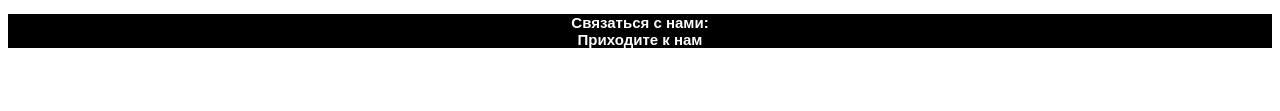
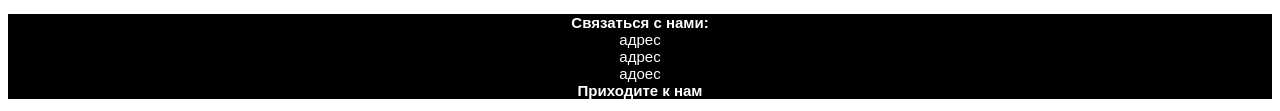
Before and after one commit to g1ng3rxvx/gosuslugi.help, a plain HTML site: page index.html in a window 1280 px wide. Shown: the part 2139-2250 px from the top of the page. Before the commit the page ends 2202 px from the top, so only its background shows below. Drawn offline with Linux system fonts and the light colour scheme.

Commit message:
Update index.html

```diff
--- a/index.html
+++ b/index.html
@@ -43,7 +43,7 @@
     </table>
     </main>
     <footer>
-<p id="help1"><b>Связаться с нами:</b><br/><b>Приходите к нам</b></p>
+<p id="help1"><b>Связаться с нами:</b><br/>адрес<br/>адрес<br/>адоес<br><b>Приходите к нам</b></p>
     </footer>
 </body>
 </html>
```
